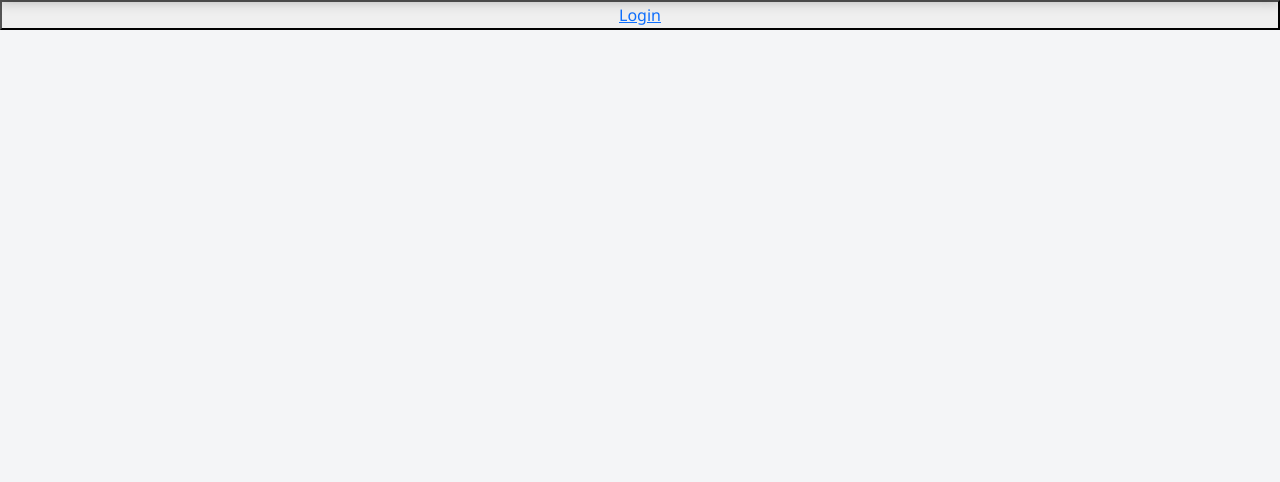
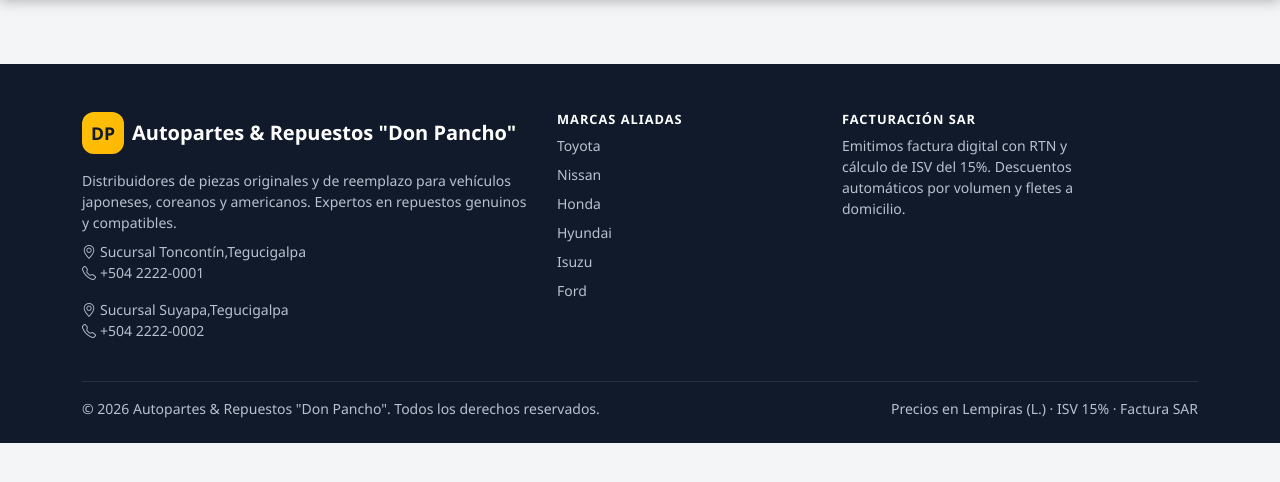
Before and after one commit to Jahilin/Autopartes-y-Repuestos, a PHP site: page /index.php in a window 1280 px wide. Shown: the part 68-550 px from the top of the page. Run offline with PHP 8.4, Linux system fonts and the light colour scheme.

Commit message:
Actualizaciones de rutas

```diff
--- a/clases/Usuario.php
+++ b/clases/Usuario.php
@@ -36,7 +36,7 @@ class Usuario{
             'id'     => (int) $usuario['id_usuario'],
             'nombre' => (string) $usuario['nombre'],
             'email'  => (string) $usuario['email'],
-            'rol'    => strtolower(trim($usuario['rol_nombre'])), // admin | bodeguero
+            'rol'    => strtolower(trim($usuario['rol_nombre'])), // admin | bodega
         ];
         $_SESSION['ultimo_acceso'] = time();
         return true;
--- a/includes/footer.php
+++ b/includes/footer.php
@@ -1 +1,47 @@
-<!-- Aquí va el pie de página. Lo programa el integrante 2. -->
+<?php $anio = date('Y');?>
+<footer class="footer-dp pt-5 pb-4">
+    <div class="container">
+        <div class="row g-4">
+            <div class="col-lg-5">
+                <div class="d-flex align-items-center gap-2 mb-3">
+                    <span class="brand-badge">DP</span>
+                    <span class="text-white fw-bold fs-5">Autopartes &amp; Repuestos "Don Pancho"</span>
+                </div>
+                <p class="small mb-2">
+                    Distribuidores de piezas originales y de reemplazo para vehículos japoneses,
+                    coreanos y americanos. Expertos en repuestos genuinos y compatibles.
+                </p>
+                <p class="small mb-0"><i class="bi bi-geo-alt me-1"></i>Sucursal Toncontín,Tegucigalpa</p>
+                <p class="small"><i class="bi bi-telephone me-1"></i>+504 2222-0001</p>
+                <p class="small mb-0"><i class="bi bi-geo-alt me-1"></i>Sucursal Suyapa,Tegucigalpa</p>
+                <p class="small"><i class="bi bi-telephone me-1"></i>+504 2222-0002</p>
+            </div>
+
+            <div class="col-6 col-lg-3">
+                <h6>Marcas aliadas</h6>
+                <ul class="list-unstyled small d-grid gap-2">
+                    <li>Toyota</li>
+                    <li>Nissan</li>
+                    <li>Honda</li>
+                    <li>Hyundai</li>
+                    <li>Isuzu</li>
+                    <li>Ford</li>
+                </ul>
+            </div>
+            <div class="col-lg-3">
+                <h6>Facturación SAR</h6>
+                <p class="small mb-2">
+                    Emitimos factura digital con RTN y cálculo de ISV del 15%.
+                    Descuentos automáticos por volumen y fletes a domicilio.
+                </p>
+            </div>
+        </div>
+        <hr class="border-secondary mt-4">
+        <div class="d-flex flex-column flex-md-row justify-content-between small">
+            <span>&copy; <?= e((string) $anio) ?> Autopartes &amp; Repuestos "Don Pancho". Todos los derechos reservados.</span>
+            <span>Precios en Lempiras (L.) &middot; ISV 15% &middot; Factura SAR</span>
+        </div>
+    </div>
+</footer>
+
+<?php require_once __DIR__ . '/scripts.php'; ?>
--- a/includes/navbar.php
+++ b/includes/navbar.php
@@ -1,5 +1,6 @@
 <?php
 require_once __DIR__ . '/../clases/Usuario.php';
+require_once __DIR__ . '/auth_check.php';
 
 $usuarioActual = Usuario::usuarioActual();
 $enAdmin = str_contains($_SERVER['SCRIPT_NAME'] ?? '', '/admin/');
@@ -16,12 +17,12 @@ $enAdmin = str_contains($_SERVER['SCRIPT_NAME'] ?? '', '/admin/');
         </button>
         <div class="collapse navbar-collapse" id="navPrincipal">
             <ul class="navbar-nav me-auto mb-2 mb-lg-0">
-                <li class="nav-item"><a class="nav-link" href="">Inicio</a></li>
+                <li class="nav-item"><a class="nav-link" href="<?= e(base_url('index.php')) ?>">Inicio</a></li>
                 <li class="nav-item"><a class="nav-link" href="">Catálogo</a></li>
                 <li class="nav-item"><a class="nav-link" href="">Arma tu Kit</a></li>
                 <li class="nav-item"><a class="nav-link" href="">Sucursales</a></li>
                 <?php if ($usuarioActual): ?>
-                    <li class="nav-item"><a class="nav-link <?= $enAdmin ? 'active' : '' ?>" href="<?= e(base_url('admin/index.php')) ?>"><i class="bi bi-speedometer2 me-1"></i>Panel</a></li>
+                    <li class="nav-item"><a class="nav-link <?= $enAdmin ? 'active' : '' ?>" href="<?= e(base_url('panel.php')) ?>"><i class="bi bi-speedometer2 me-1"></i>Panel</a></li>
                 <?php endif; ?>
             </ul>
             <div class="d-flex align-items-center gap-2 flex-wrap">
--- a/index.php
+++ b/index.php
@@ -3,9 +3,10 @@ $titulo = 'Inicio ';
 require_once __DIR__ . '/includes/helpers.php';
 require_once __DIR__ . '/includes/head.php';
 require_once __DIR__ . '/includes/navbar.php';
+require_once __DIR__ . '/includes/auth_check.php';
+require_once __DIR__ . '/clases/Usuario.php';
 
 ?>
 
-<button><a href="login.php">Login</a></button>
-
-<?php require_once __DIR__ . '/includes/footer.php' ?>
+<?php
+require_once __DIR__ . '/includes/footer.php' ?>
--- a/panel.php
+++ b/panel.php
@@ -2,7 +2,7 @@
 require_once __DIR__ . '/includes/auth_check.php';
 require_once __DIR__ . '/clases/Usuario.php';
 
-Usuario::protegerPanel('admin', 'bodeguero');
+Usuario::protegerPanel('admin', 'bodega');
 
 $titulo = 'Panel de Inventario';
 require_once __DIR__ . '/includes/head.php';
```
Also changed, not shown: login.php (+5 -8 lines).
